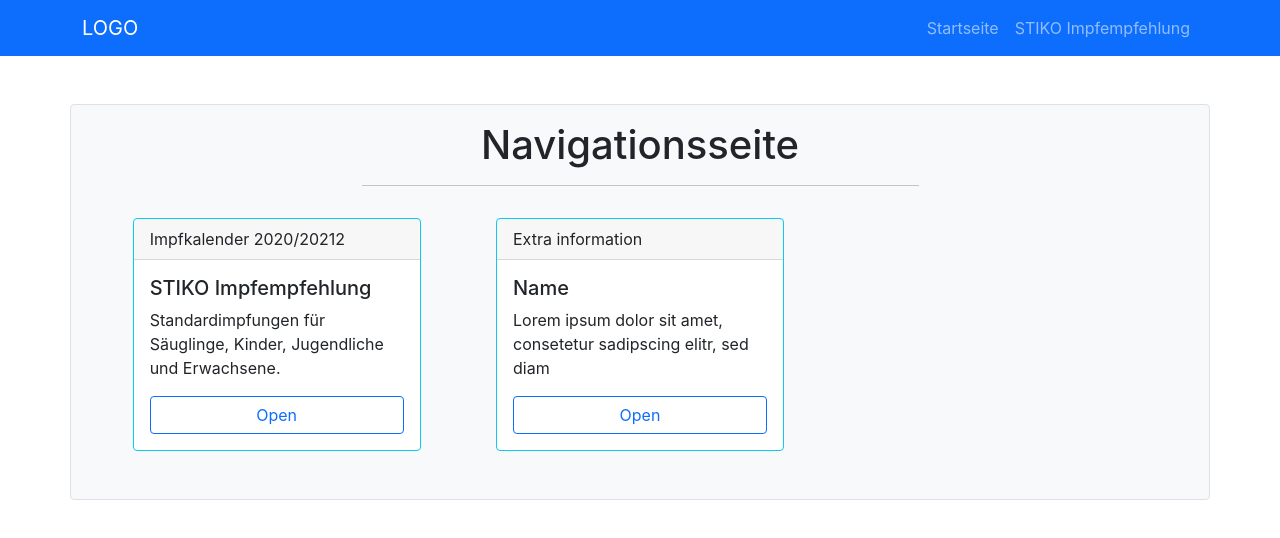
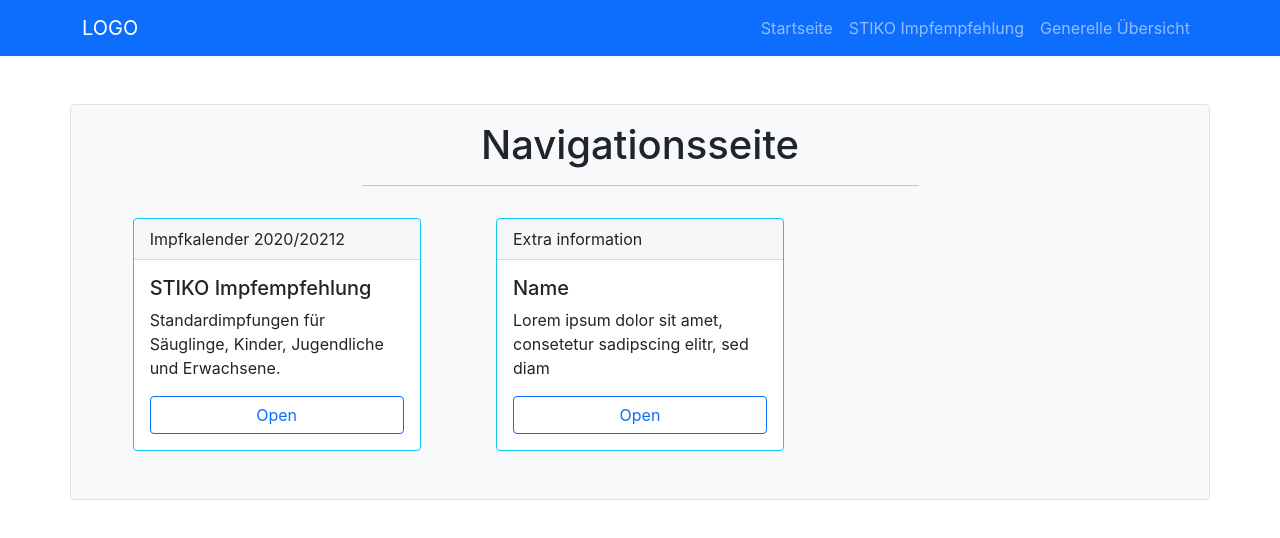
Before and after one commit to bemme001/Impfkalender, a React (Create React App) app: page / in a window 1280 px wide. Shown: the top 538 px of the page. Built offline with nearby package versions, Linux system fonts and the light colour scheme.

Commit message:
fixed: navbar position; added: link for the general view

```diff
--- a/src/Header/NavbarMain.js
+++ b/src/Header/NavbarMain.js
@@ -4,12 +4,13 @@ import {Link} from "react-router-dom";
 
 const NavbarMain = () => {
   return (
-    <Navbar bg="primary" variant="dark">
+    <Navbar bg="primary" variant="dark" sticky="top">
       <Container>
-        <Navbar.Brand href="#home">LOGO</Navbar.Brand>
+        <Navbar.Brand href="/">LOGO</Navbar.Brand>
         <Nav className="d-flex">
           <Link to="/" className="nav-link">Startseite</Link>
           <Link to="/stiko-empfehlungen" className="nav-link">STIKO Impfempfehlung</Link>
+          <Link to="/generelle-eubersicht" className="nav-link">Generelle Übersicht</Link>
         </Nav>
       </Container>
     </Navbar>
```
